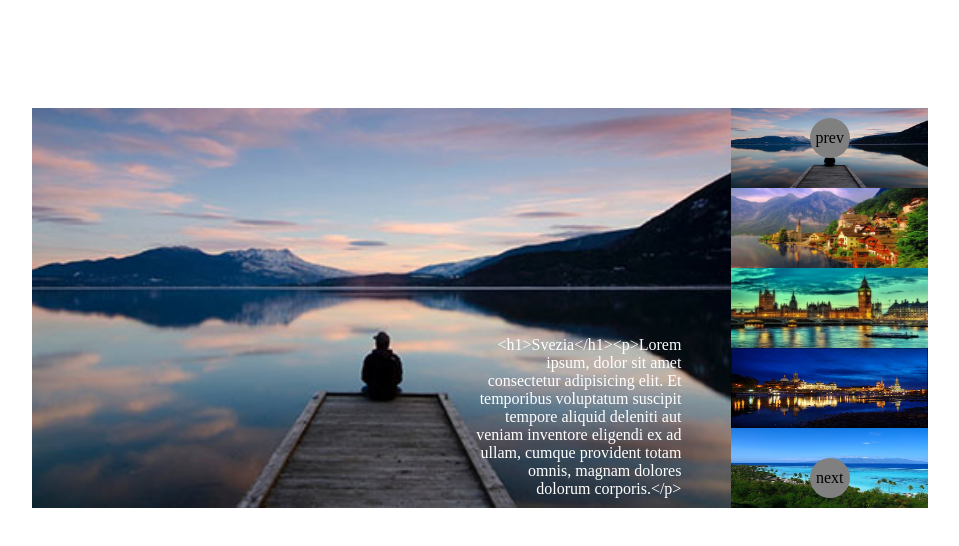
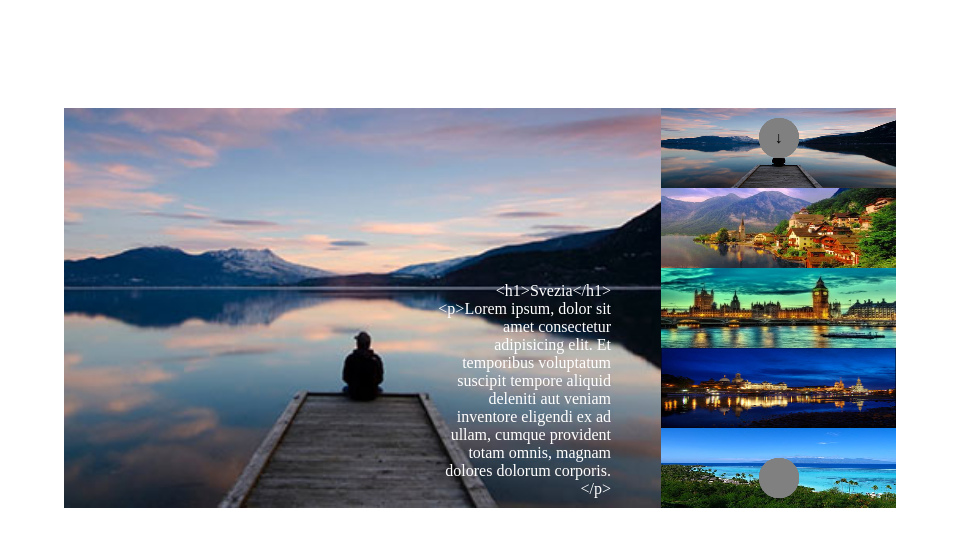
Before and after one commit to Difelice-e/js-array-carousel, a plain HTML site: page index.html in a window 1280 px wide. Shown: the whole page, without its empty margins (160-1119 px from the left). Drawn offline with Linux system fonts and the light colour scheme.

Commit message:
riprodotto layout in js

```diff
--- a/app.js
+++ b/app.js
@@ -38,7 +38,7 @@ for (i = 0; i < items.length; i++) {
     console.log(divTitle)
     const divText = `<p>${text[i]}</p>`;
     console.log(divText);
-    const sliderWrapper = document.getElementsByClassName('slider-wrapper');
+    const sliderWrapper = document.querySelector('.slider-wrapper');
     console.log(sliderWrapper);
 
     if (i == 0) {
@@ -46,7 +46,7 @@ for (i = 0; i < items.length; i++) {
         currentIndex = 0;
     }
 
-    sliderWrapper[0].append(divElement);
+    sliderWrapper.append(divElement);
     divInfo.append(divTitle, divText);
     divElement.append(imgElement, divInfo);
 
@@ -58,4 +58,20 @@ for (i = 0; i < items.length; i++) {
 
 };
 
-// `<img src="${items[i]}">;`
+
+for (i = 0; i < items.length; i++) {
+    const controlWrapper = document.querySelector('.control-wrapper');
+
+    const imgThumbElement = document.createElement('img');
+    imgThumbElement.src = `${items[i]}`;
+
+    const prevControl = document.createElement('span');
+    const nextControl = document.createElement('span');
+
+    controlWrapper.append(imgThumbElement, prevControl, nextControl);
+    prevControl.innerHTML = "&uarr;";
+    prevControl.innerHTML = "&darr;"
+
+    prevControl.classList.add("prev");
+    nextControl.classList.add("next");
+}
--- a/index.html
+++ b/index.html
@@ -15,33 +15,20 @@
             </div>
 
             <div class="control-wrapper">
-                <img src="img/01.jpg" alt="">
-                <img src="img/02.jpg" alt="">
-                <img src="img/03.jpg" alt="">
-                <img src="img/04.jpg" alt="">
-                <img src="img/05.jpg" alt="">
-                <span class="prev">prev</span>
-                <span class="next">next</span>
+
+
             </div>
         </div>
     </main>
 
-    <!-- <div class="item active">
-                    <img src="img/01.jpg">
-                    <div class="item-info">
-                        <h1 class="item-title">titolo generico</h1>
-                        <p class="item-description">descrizione generica</p>
-                    </div>
-                </div>
+    <!-- <img src="img/01.jpg" alt="">
+    <img src="img/02.jpg" alt="">
+    <img src="img/03.jpg" alt="">
+    <img src="img/04.jpg" alt="">
+    <img src="img/05.jpg" alt=""> -->
 
-                <div class="item">
-                    <img src="img/02.jpg">
-                    <div class="item-info">
-                        <h1 class="item-title">titolo generico</h1>
-                        <p class="item-description">descrizione generica</p>
-                    </div>
-
-                </div> -->
+    <!-- <span class="prev">prev</span>
+                <span class="next">next</span> -->
 
 
     <script src="app.js"></script>
--- a/style.css
+++ b/style.css
@@ -7,7 +7,7 @@ main {
 
 .slider {
     height: 50vh;
-    width: 70vw;
+    width: 65vw;
     display: flex;
 }
 
@@ -29,6 +29,14 @@ main {
     object-position: center;
 }
 
+.info-title {
+    font-size: 1.5rem;
+}
+
+.info-text {
+    font-size: 12px;
+}
+
 .slider-wrapper .item-info {
     position: absolute;
     color: white;
@@ -44,7 +52,7 @@ main {
 }
 
 .control-wrapper {
-    width: 200px;
+    width: 280px;
     position: relative;
 }
 
```
